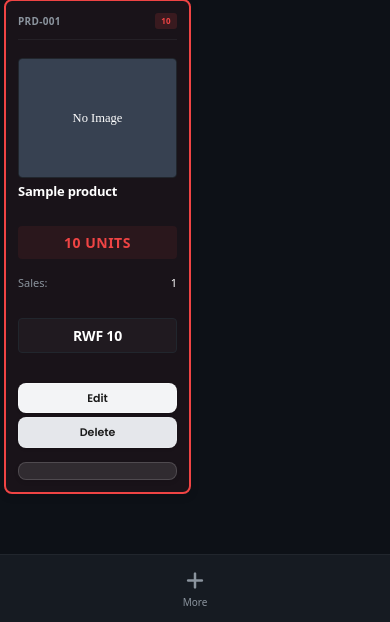
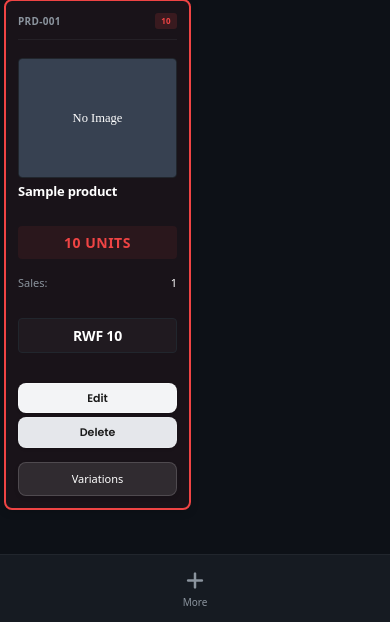
Before and after one commit to ndwyfrank56-cmyk/my-ecommerce-dashboard, a Flask app: template templates/products.html in a window 390 px wide. Shown: the part 503-1125 px from the top of the page. Run offline with Flask 3, Linux system fonts and the light colour scheme; the template is opened without the code that fills it: most values are stand-ins (such as "Sample title", 1, 10 or a date in 2020); some libraries are stand-ins or nearby versions.

Commit message:
Fix Manage Variations button text visibility on mobile - show text instead of hiding it

```diff
--- a/templates/products.html
+++ b/templates/products.html
@@ -408,13 +408,14 @@
     display: inline;
   }
 
-  /* Mobile (≤480px): Icon only */
+  /* Mobile (≤480px): Show short text */
   @media (max-width: 480px) {
     .btn-manage-variations {
-      padding: 8px !important;
+      padding: 8px 10px !important;
+      font-size: 11px !important;
     }
     .btn-manage-variations .btn-text-short {
-      display: none;
+      display: inline;
     }
   }
 
```
